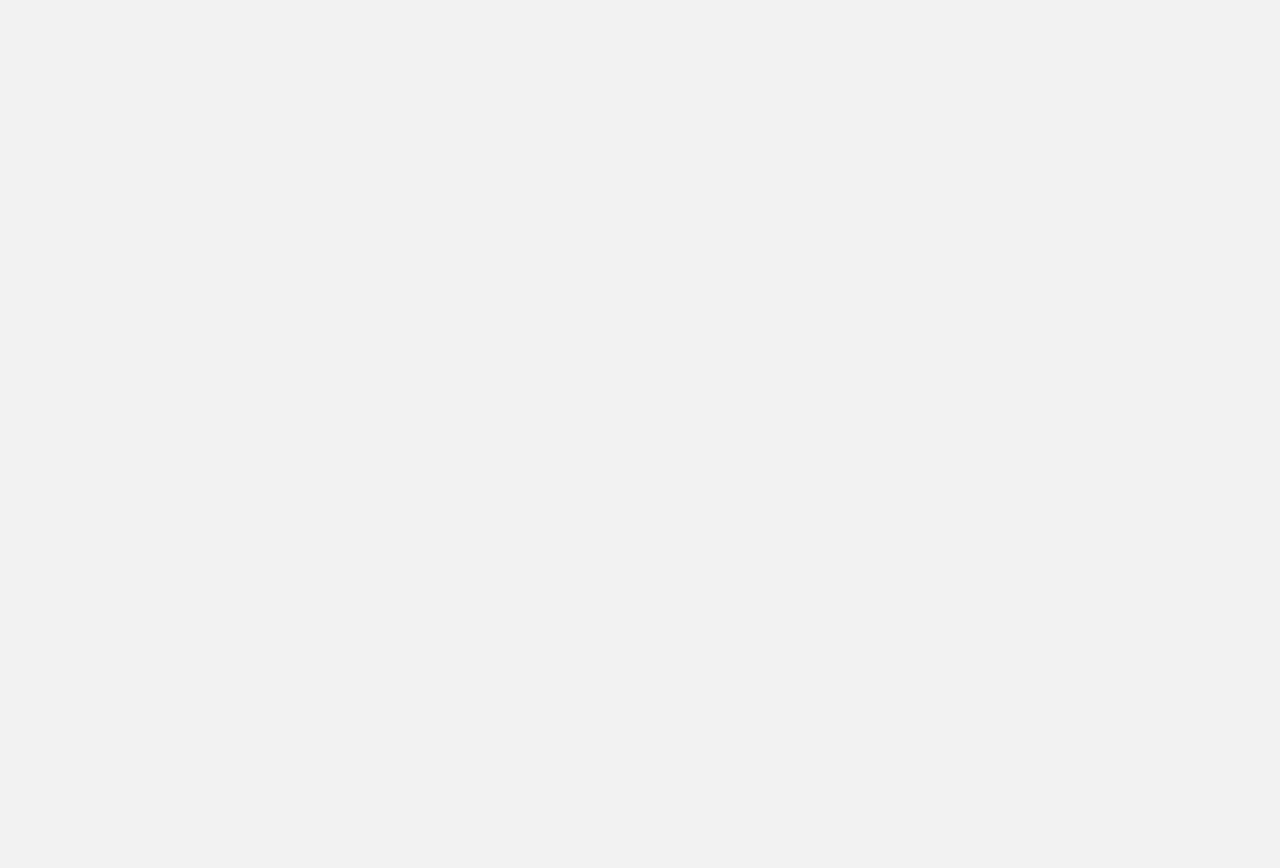
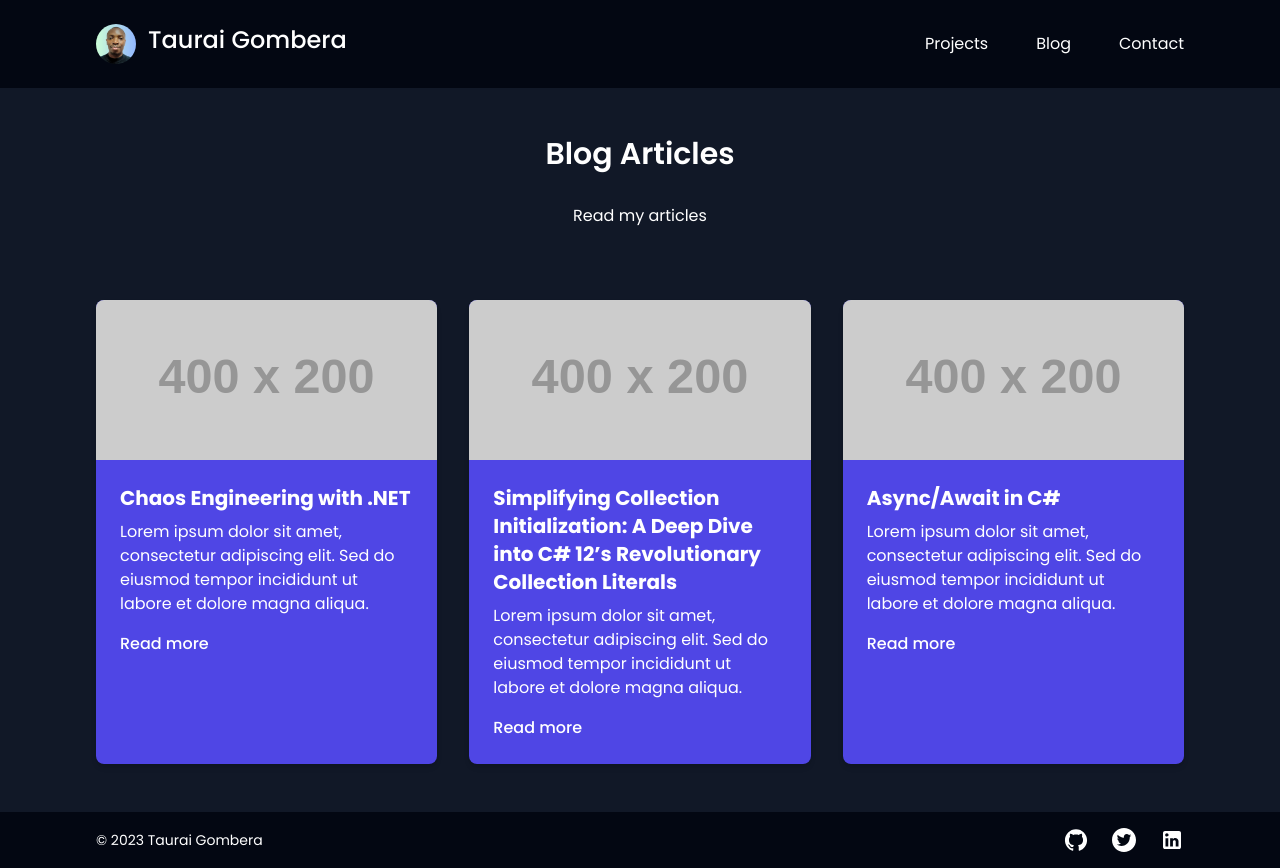
Before and after one commit to tauraigombera/personal-portfolio, a React (Vite) app in the folder portifolio-app/: page /Blog in a window 1280 px wide. Before the commit this address had no page. Before the commit the page ends 800 px from the top, so only its background shows below. Built offline with nearby package versions, Linux system fonts and the light colour scheme.

Commit message:
included blog link

```diff
--- a/portifolio-app/src/App.tsx
+++ b/portifolio-app/src/App.tsx
@@ -1,4 +1,5 @@
 import Home from "./components/pages/Home";
+import Blog from "./components/pages/Blog";
 import { Route, Routes } from "react-router-dom";
 function App() {
   return (
@@ -6,6 +7,7 @@
       <body className="bg-body text-white font-poppins">
         <Routes>
           <Route path="/" element={<Home />} />
+          <Route path="/Blog" element={<Blog />} />
         </Routes>
       </body>
     </>
```
